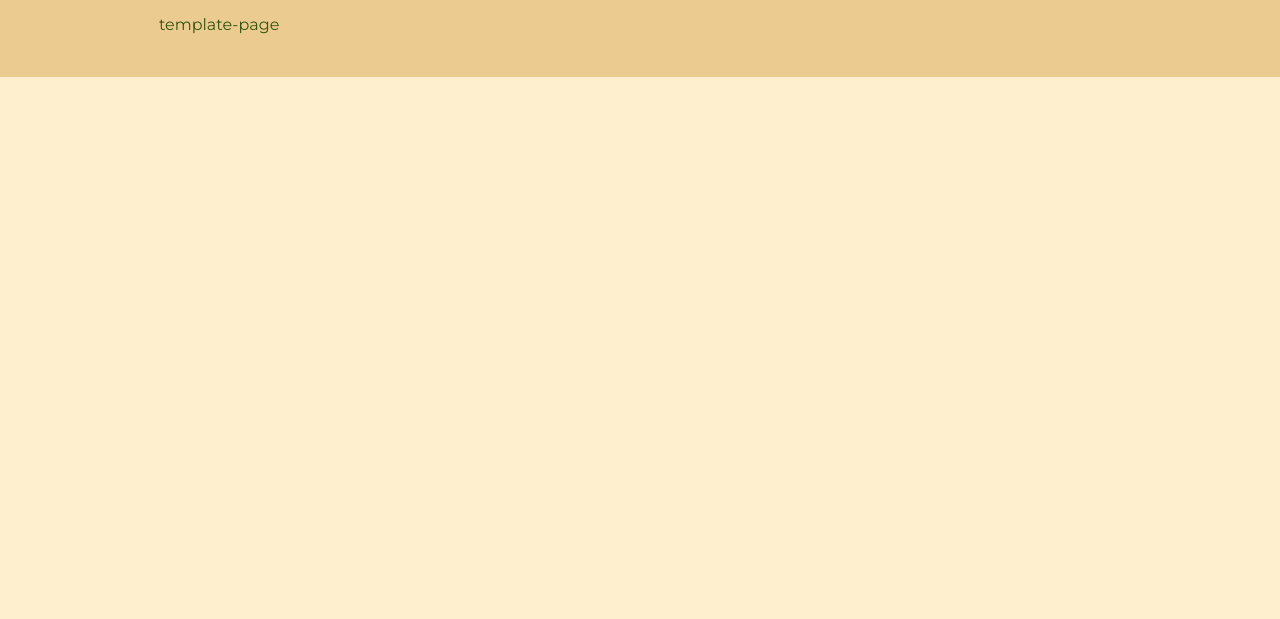
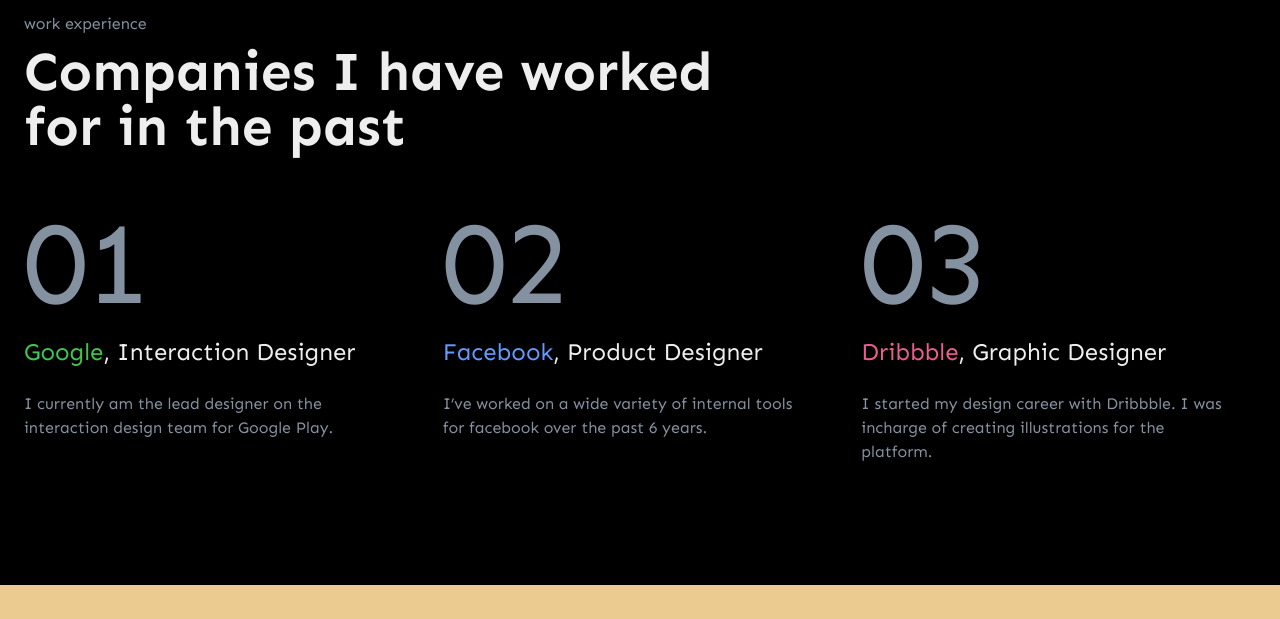
Before and after one commit to ilya-vitaliy/dev-AwesomeBuilder, a website built with Vite: page index.html in a window 1280 px wide. Shown: the part 1370-1989 px from the top of the page. Before the commit the page ends 1447 px from the top, so only its background shows below. Built offline with nearby package versions, Linux system fonts and the light colour scheme.

Commit message:
feat: experience done

```diff
--- a/index.html
+++ b/index.html
@@ -10,7 +10,7 @@
 
   <body class="bg-yellow">
     {{> header logo="/logo-1.svg" }} {{> page-title title="LemonSchool" subtitle="subtitle"}}
-    <div class="container text-white mx-auto px-3 max-w-5xl font-sen bg-black">{{> header-portfolio }} {{> banner}}</div>
+    <div class="container text-white mx-auto px-3 max-w-7xl font-sen bg-black">{{> header-portfolio }} {{> banner}} {{> experience}}</div>
     {{> footer}}
     <script type="module" src="/src/main.js"></script>
   </body>
--- a/src/partials/banner.html
+++ b/src/partials/banner.html
@@ -1,14 +1,19 @@
-<section class="relative flex flex-col md:flex-row justify-end -mx-3 md:pt-41.5 pb-12 md:pb-21 lg:before:absolute lg:before:w-4xl lg:before:h-full before:top-0 lg:before:bg-indigo-950">
+<section
+  class="relative flex flex-col md:flex-row justify-end -mx-3 md:pt-41.5 pb-12 md:pb-21 lg:before:absolute lg:before:w-4xl lg:before:h-full before:top-0 lg:before:bg-indigo-950"
+>
   <picture class="mx-auto md:mx-0 md:absolute left-0 top-41.5 mb-12 md:mb-0">
     <source media="(min-width:  1024px )" srcset="banner-xl.png" />
     <source media="(min-width:  768px )" srcset="banner-md.png" />
     <img src="banner-xs.png" />
   </picture>
-  <div class="md:w-102 lg:w-3xl lg:px-3.75 md:mr-6 md:py-35 px-5 md:px-0 z-10">
+  <div class="md:w-102 lg:w-3xl lg:px-3.75 md:mr-9 md:py-35 px-5 md:px-0 z-10">
     <h1 class="text-white font-bold banner-title mb-8 leading-[1.2]">
       I’m Robin Williams. A Product Designer
       <span class="text-gray-400">based in Italy.</span>
     </h1>
-    <p class="text-lg text-white">I’m probably the most passionate designer you will ever get to work with. If you have a great project that needs some amazing skills, I’m your guy.</p>
+    <p class="text-lg text-white">
+      I’m probably the most passionate designer you will ever get to work with. If you have a great project that needs some amazing skills, I’m your
+      guy.
+    </p>
   </div>
 </section>
--- /dev/null
+++ b/src/partials/experience.html
@@ -0,0 +1,26 @@
+<section class="experience py-12 md:py-20 lg:py-30">
+  <div class="max-w-5xl px-3 mx-auto">
+    <h6 class="text-gray-500 mb-2">work experience</h6>
+    <h2 class="text-white text-2xl md:text-5xl font-bold max-w-172.25 mb-10">Companies I have worked for in the past</h2>
+    <div class="grid grid-cols-1 md:grid-cols-3 gap-10 md:gap-6 ">
+      <div>
+        <div class="text-9xl text-gray-500 leading-[1.2]">01</div>
+        <h5 class="text-2xl mb-4 md:mb-6 lg:mb-5.5 leading-[1.5] text-white">
+          <span class="text-green-400">Google</span>, Interaction Designer</h5>
+        <p class="text-gray-500 leading-[1.5] max-w-92">I currently am the lead designer on the interaction design team for Google Play.</p>
+      </div>
+      <div>
+        <div class="text-9xl text-gray-500 leading-[1.2]">02</div>
+        <h5 class="text-2xl mb-4 md:mb-6 lg:mb-5.5 leading-[1.5] text-white">
+          <span class="text-blue-400"> Facebook</span>, Product Designer</h5>
+        <p class="text-gray-500 leading-[1.5] max-w-92">I’ve worked on a wide variety of internal tools for facebook over the past 6 years.</p>
+      </div>
+      <div>
+        <div class="text-9xl text-gray-500 leading-[1.2]">03</div>
+        <h5 class="text-2xl mb-4 md:mb-6 lg:mb-5.5 leading-[1.5] text-white">
+          <span class="text-pink-400">Dribbble</span>, Graphic Designer</h5>
+        <p class="text-gray-500 leading-[1.5] max-w-92">I started my design career with Dribbble. I was incharge of creating illustrations for the platform.</p>
+      </div>
+    </div>
+  </div>
+</section>
--- a/src/partials/header.html
+++ b/src/partials/header.html
@@ -1,5 +1,5 @@
 <header class="py-10 bg-amber border-b-1 text-brand">
-  <div class="container mx-auto px-3">
+  <div class="max-w-5xl mx-auto px-3">
     <a href="index.html">
       <img src="{{logo}}" class="site-logo" alt="alt" />
     </a>
--- a/src/style.css
+++ b/src/style.css
@@ -14,6 +14,10 @@
   --color-indigo-950: #181823;
   --color-nautral-300: #c4c4c4;
   --color-gray-400: #808080;
+  --color-gray-500: #8491a0;
+  --color-green-400: #3CC74E;
+  --color-blue-400: #609BFF;
+  --color-pink-400: #E95D90;
 
   --text-h1: 48px;
   --text-h2: 42px;
@@ -21,6 +25,8 @@
   --text-h4: 28px;
   --text-h5: 24px;
   --text-h6: 20px;
+  --text-5xl: 55px;
+  --text-9xl: 117px;
 
   --margin-template: 100px;
   --padding-template: 100px;
@@ -29,7 +35,9 @@
   --font-secondary: 'Roboto', sans-serif;
   --font-sen: 'Sen', sans-serif;
 
-  --container-5xl: 1464px;
+  --container-5xl: 1320px;
+  --container-7xl: 1464px;
+
 }
 
 @layer components {
```
Also changed, not shown: 1 other file.
